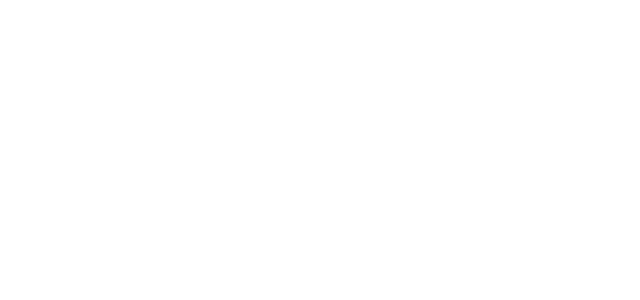
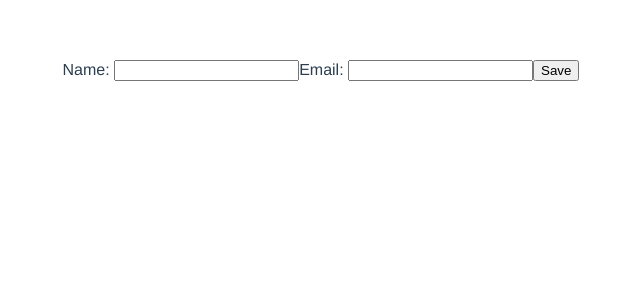
Before and after one commit to Khetti/BGG_super_hotel_app, a Vue app in the folder client/: page / in a window 1280 px wide. Shown: the top 300 px of the page, without its empty margins (319-959 px from the left). Built offline with nearby package versions, Linux system fonts and the light colour scheme.

Commit message:
Completed form, added data and method for new guest

```diff
--- a/client/src/components/GuestForm.vue
+++ b/client/src/components/GuestForm.vue
@@ -1,11 +1,40 @@
 <template lang="html">
-  <form >
+  <form class="" v-on:submit="addGuest" method="post">
+    <label for="name">Name: </label>
+    <input type="text" id="name" v-model="name" required />
 
+    <label for="email">Email: </label>
+    <input type="text" id="email" v-model="email" required />
+
+    <input type="submit" value="Save" id="save" />
   </form>
 </template>
 
 <script>
+import { eventBus } from '@/main.js';
+import GuestsService from '@/services/GuestsService.js';
+
 export default {
+  name: 'guest-form',
+  data(){
+    return {
+      name: '',
+      email: '',
+      checked_in: false
+    }
+  },
+
+  methods: {
+    addGuest(e){
+      e.preventDefault()
+      const guest = {
+        name: this.name,
+        email: this.email
+      }
+      GuestsService.postGuest(guest)
+      .then(res => eventBus.$emit('guest-added', res))
+    }
+  }
 }
 </script>
 
```
